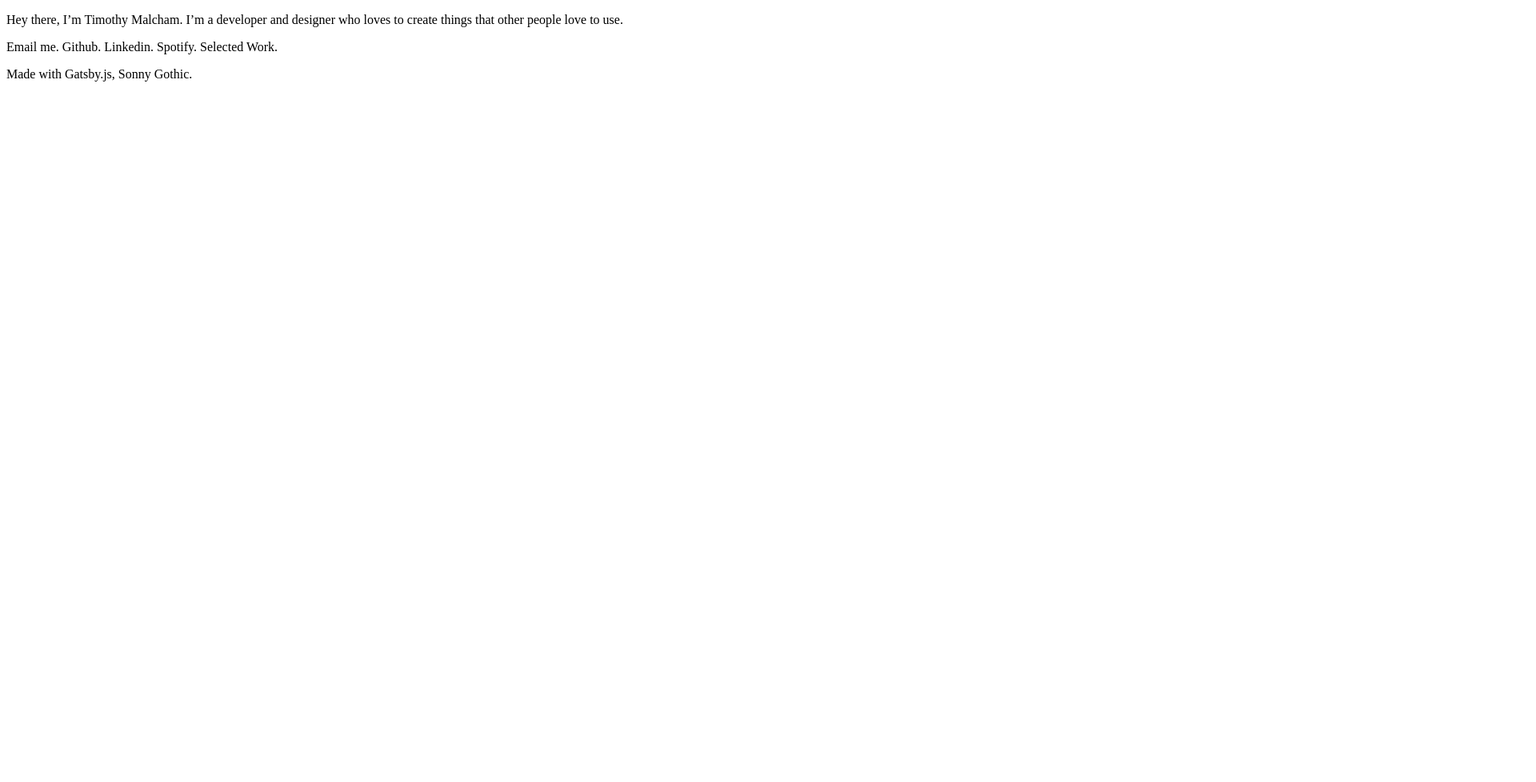
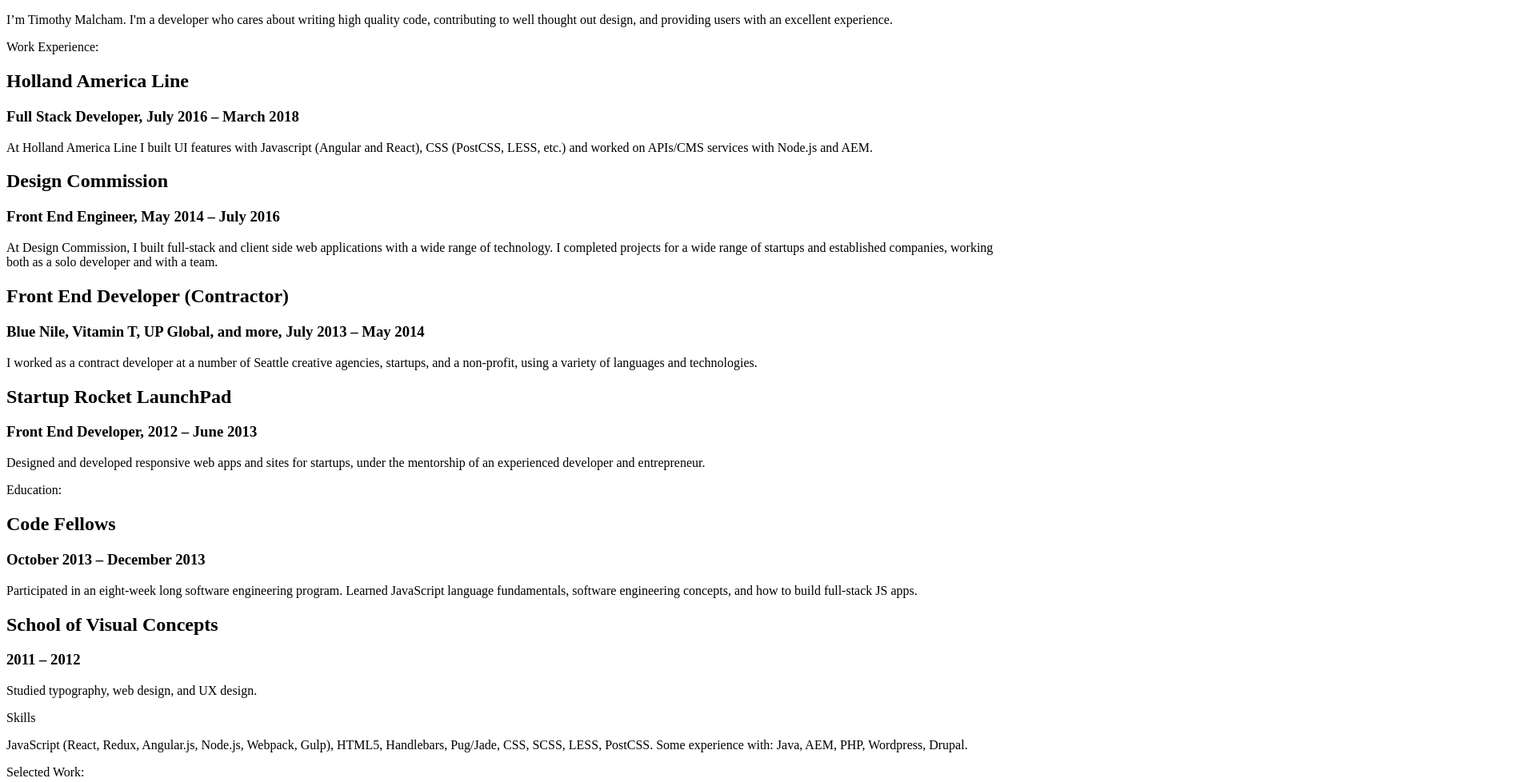
Before and after one commit to timothymalcham/personal-site, a Gatsby site: page / in a window 1280 px wide. Shown: the top 978 px of the page at 80% size, 1920 px wide, since content can reach past the window. Before the commit the page ends 800 px from the top, so only its background shows below. Built offline with nearby package versions, Linux system fonts and the light colour scheme; Gatsby itself is replaced by a stand-in of ours.

Commit message:
add more markup, styling, images

```diff
--- a/src/layouts/index.css
+++ b/src/layouts/index.css
@@ -16,9 +16,12 @@
 }
 
 html {
-  background: -webkit-linear-gradient(45deg, rgb(201, 23, 91), rgb(72, 25, 133));
-  -ms-text-size-adjust: 100%;
-  -webkit-text-size-adjust: 100%;
+  background: #fff;
+  border: 20px solid transparent;
+  border-image: linear-gradient(45deg, rgb(141, 0, 59), rgb(96, 54, 151));
+  border-image-slice: 1;
+  text-size-adjust: 100%;
+  font-family: SonnyGothic-Regular;
 }
 body {
   margin: 0;
@@ -246,8 +249,7 @@ h1 {
   padding-top: 0;
   margin-bottom: 1.45rem;
   color: inherit;
-  font-family: -apple-system, BlinkMacSystemFont, Segoe UI, Roboto, Oxygen,
-    Ubuntu, Cantarell, Fira Sans, Droid Sans, Helvetica Neue, sans-serif;
+  font-family: SonnyGothic-Regular, serif;
   font-weight: bold;
   text-rendering: optimizeLegibility;
   font-size: 2.25rem;
@@ -263,8 +265,7 @@ h2 {
   padding-top: 0;
   margin-bottom: 1.45rem;
   color: inherit;
-  font-family: -apple-system, BlinkMacSystemFont, Segoe UI, Roboto, Oxygen,
-    Ubuntu, Cantarell, Fira Sans, Droid Sans, Helvetica Neue, sans-serif;
+  font-family: SonnyGothic-Regular, serif;
   font-weight: bold;
   text-rendering: optimizeLegibility;
   font-size: 1.62671rem;
@@ -280,8 +281,7 @@ h3 {
   padding-top: 0;
   margin-bottom: 1.45rem;
   color: inherit;
-  font-family: -apple-system, BlinkMacSystemFont, Segoe UI, Roboto, Oxygen,
-    Ubuntu, Cantarell, Fira Sans, Droid Sans, Helvetica Neue, sans-serif;
+  font-family: SonnyGothic-Regular, serif;
   font-weight: bold;
   text-rendering: optimizeLegibility;
   font-size: 1.38316rem;
@@ -297,8 +297,7 @@ h4 {
   padding-top: 0;
   margin-bottom: 1.45rem;
   color: inherit;
-  font-family: -apple-system, BlinkMacSystemFont, Segoe UI, Roboto, Oxygen,
-    Ubuntu, Cantarell, Fira Sans, Droid Sans, Helvetica Neue, sans-serif;
+  font-family: SonnyGothic-Regular, serif;
   font-weight: bold;
   text-rendering: optimizeLegibility;
   font-size: 1rem;
@@ -314,8 +313,7 @@ h5 {
   padding-top: 0;
   margin-bottom: 1.45rem;
   color: inherit;
-  font-family: -apple-system, BlinkMacSystemFont, Segoe UI, Roboto, Oxygen,
-    Ubuntu, Cantarell, Fira Sans, Droid Sans, Helvetica Neue, sans-serif;
+  font-family: SonnyGothic-Regular, serif;
   font-weight: bold;
   text-rendering: optimizeLegibility;
   font-size: 0.85028rem;
@@ -331,8 +329,7 @@ h6 {
   padding-top: 0;
   margin-bottom: 1.45rem;
   color: inherit;
-  font-family: -apple-system, BlinkMacSystemFont, Segoe UI, Roboto, Oxygen,
-    Ubuntu, Cantarell, Fira Sans, Droid Sans, Helvetica Neue, sans-serif;
+  font-family: SonnyGothic-Regular, serif;
   font-weight: bold;
   text-rendering: optimizeLegibility;
   font-size: 0.78405rem;
@@ -642,11 +639,12 @@ pre tt:after {
 }
 
 .intro {
-  margin: 6rem 0 2rem;
-  font-size: 3rem;
+  margin: 4rem 0;
+  font-size: 3vw;
   line-height: 1.5;
-  color: #fff;
-  /* background: -webkit-linear-gradient(45deg, rgb(168, 24, 79), rgb(72, 25, 133)); */
-  /* -webkit-background-clip: text;
-  -webkit-text-fill-color: transparent; */
+  color: hsla(0, 0%, 0%, 0.8);;
+  background: -webkit-linear-gradient(45deg, rgb(168, 24, 79), rgb(72, 25, 133));
+  -webkit-background-clip: text;
+  -webkit-text-fill-color: transparent;
+  font-family: SonnyGothic-Bold, serif;
 }
--- a/src/layouts/index.js
+++ b/src/layouts/index.js
@@ -17,7 +17,7 @@ const TemplateWrapper = ({ children }) => (
     <div
       style={{
         margin: '0 auto',
-        maxWidth: 980,
+        maxWidth: 1200,
         padding: 0
       }}
     >
--- a/src/pages/index.js
+++ b/src/pages/index.js
@@ -1,13 +1,69 @@
 import React from 'react'
+
+import haScreenshot from '../layouts/img/ha.png'
+import oeScreenshot from '../layouts/img/oe.jpg'
+import gmScreenshot from '../layouts/img/gm.gif'
 
 const IndexPage = () => (
   <div>
+
     <p className='intro'>
-      Hey there, I’m Timothy Malcham. I’m a developer and designer who loves to
-      create things that other people love to use.
+      I’m Timothy Malcham. I'm a developer who cares about writing high quality code, contributing to well thought out design, and providing users with an excellent experience.
     </p>
-    <p>Email me. Github. Linkedin. Spotify. Selected Work.</p>
-    <p>Made with Gatsby.js, Sonny Gothic.</p>
+
+    <p>Work Experience:</p>
+
+    <section>
+      <h2>Holland America Line</h2>
+      <h3>Full Stack Developer, July 2016 – March 2018</h3>
+      <p>At Holland America Line I built UI features with Javascript (Angular and React), CSS (PostCSS, LESS, etc.) and worked on APIs/CMS services with Node.js and AEM.</p>
+    </section>
+
+    <section>
+      <h2>Design Commission</h2>
+      <h3>Front End Engineer, May 2014 – July 2016</h3>
+      <p>At Design Commission, I built full-stack and client side web applications with a wide range of technology. I completed projects for a wide range of startups and established companies, working both as a solo developer and with a team.</p>
+    </section>
+
+    <section>
+      <h2>Front End Developer (Contractor)</h2>
+      <h3>Blue Nile, Vitamin T, UP Global, and more, July 2013 – May 2014</h3>
+      <p>I worked as a contract developer at a number of Seattle creative agencies, startups, and a non-profit, using a variety of languages and technologies.</p>
+    </section>
+
+    <section>
+      <h2>Startup Rocket LaunchPad</h2>
+      <h3>Front End Developer, 2012 – June 2013</h3>
+      <p>Designed and developed responsive web apps and sites for startups, under the mentorship of an experienced developer and entrepreneur.</p>
+    </section>
+
+    <p>Education:</p>
+
+    <section>
+      <h2>Code Fellows</h2>
+      <h3>October 2013 – December 2013</h3>
+      <p>Participated in an eight-week long software engineering program. Learned JavaScript language fundamentals, software engineering concepts, and how to build full-stack JS apps.</p>
+    </section>
+
+    <section>
+      <h2>School of Visual Concepts</h2>
+      <h3>2011 – 2012</h3>
+      <p>Studied typography, web design, and UX design.</p>
+    </section>
+
+    <p>Skills</p>
+    <p>JavaScript (React, Redux, Angular.js, Node.js, Webpack, Gulp), HTML5, Handlebars, Pug/Jade, CSS, SCSS, LESS, PostCSS. Some experience with: Java, AEM, PHP, Wordpress, Drupal.</p>
+
+    <p>Selected Work:</p>
+
+    <img src={ oeScreenshot } alt='Screenshot of Optimum Energy dashboard' />
+
+    <img src={ haScreenshot } alt='Screenshot of Holland America account page' />
+
+    <img src={ gmScreenshot } alt='Animated gif showing Gimlet Media social media card generator' />
+
+
+
   </div>
 )
 
```
Also changed, not shown: src/layouts/img/gm.gif (added), src/layouts/img/ha.png (added), src/layouts/img/oe.jpg (added).
